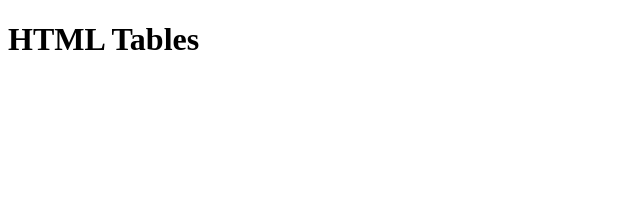
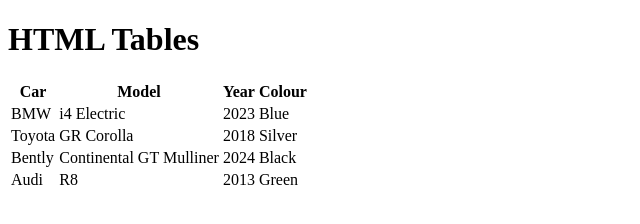
Before and after one commit to SamuelStandcumbe/html-work, a plain HTML site: page table.html in a window 1280 px wide. Shown: the whole page, without its empty margins (0-640 px from the left). Drawn offline with Linux system fonts and the light colour scheme.

Commit message:
added table and data

```diff
--- a/table.html
+++ b/table.html
@@ -9,8 +9,44 @@
 
     <h1> HTML Tables </h1>
 
+<table>
+    <tr>
+        <th> Car </th>
+        <th> Model </th>
+        <th> Year </th>
+        <th> Colour </th>
+    </tr>
 
+    <tr>
+        <td> BMW </td>
+        <td> i4 Electric </td>
+        <td> 2023 </td>
+        <td> Blue </td>
+    </tr>
+
+    <tr>
+        <td> Toyota </td>
+        <td> GR Corolla </td>
+        <td> 2018 </td>
+        <td> Silver </td>
+    </tr>
+
+    <tr>
+        <td> Bently </td>
+        <td> Continental GT Mulliner </td>
+        <td> 2024 </td>
+        <td> Black </td>
+    </tr>
+
+    <tr>
+        <td> Audi </td>
+        <td> R8 </td>
+        <td> 2013 </td>
+        <td> Green </td>
+    </tr>
+
+</table>
 
 </body>
 
-    </html>
+</html>
```
